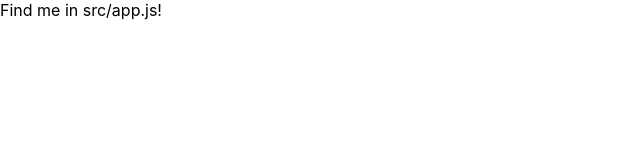
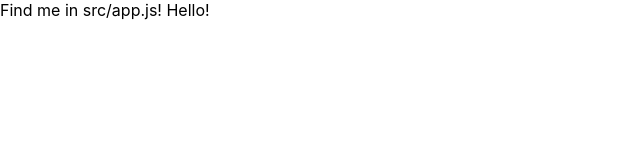
Before and after one commit to Technigo/project-react-portfolio, a React (Create React App) app: page / in a window 1280 px wide. Shown: the top 160 px of the page, without its empty margins (0-640 px from the left). Built offline with nearby package versions, Linux system fonts and the light colour scheme.

Commit message:
starting

```diff
--- a/package.json
+++ b/package.json
@@ -11,7 +11,9 @@
     "eslint-plugin-react": "^7.30.1",
     "eslint-plugin-react-hooks": "^4.6.0",
     "react": "^18.2.0",
-    "react-dom": "^18.2.0"
+    "react-dom": "^18.2.0",
+    "react-router-dom": "^6.4.2",
+    "styled-components": "^5.3.6"
   },
   "scripts": {
     "start": "react-scripts start",
--- a/public/index.html
+++ b/public/index.html
@@ -13,7 +13,7 @@
       work correctly both with client-side routing and a non-root public URL.
       Learn how to configure a non-root public URL by running `npm run build`.
     -->
-    <title>Technigo React App</title>
+    <title>Petra Söderström</title>
   </head>
 
   <body>
--- a/src/App.js
+++ b/src/App.js
@@ -3,7 +3,7 @@ import React from 'react'
 export const App = () => {
   return (
     <div>
-      Find me in src/app.js!
+      Find me in src/app.js! Hello!
     </div>
   )
 }
```
Also changed, not shown: 2 other files (tests, documents, lock files or other folders).
